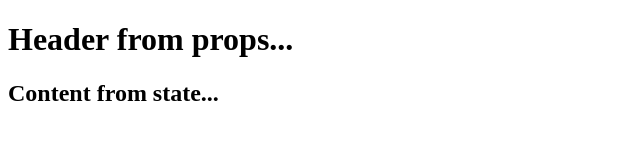
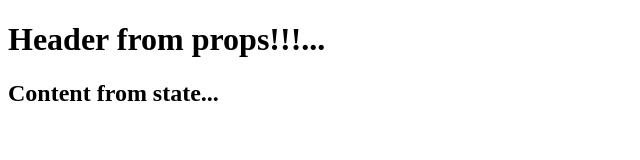
Before and after one commit to caicohr/react-learning, a React (Create React App) app: page / in a window 1280 px wide. Shown: the top 160 px of the page, without its empty margins (0-640 px from the left). Built offline with nearby package versions, Linux system fonts and the light colour scheme.

Commit message:
Use default property value prop

```diff
--- a/src/App.jsx
+++ b/src/App.jsx
@@ -4,7 +4,6 @@ class App extends React.Component {
         super(props);
 
         this.state = {
-            header: "Header from state",
             content: "Content from state..."
         }
     }
@@ -17,4 +16,7 @@ class App extends React.Component {
         );
     }
 }
+App.defaultProps = {
+    headerProp: "Header from props!!!..."
+}
 export default App;
--- a/src/index.js
+++ b/src/index.js
@@ -2,4 +2,4 @@ import React from 'react';
 import ReactDOM from 'react-dom';
 import App from './App.jsx';
 
-ReactDOM.render(<App headerProp = "Header from props..."/>, document.getElementById('root'));
+ReactDOM.render(<App/>, document.getElementById('root'));
```
